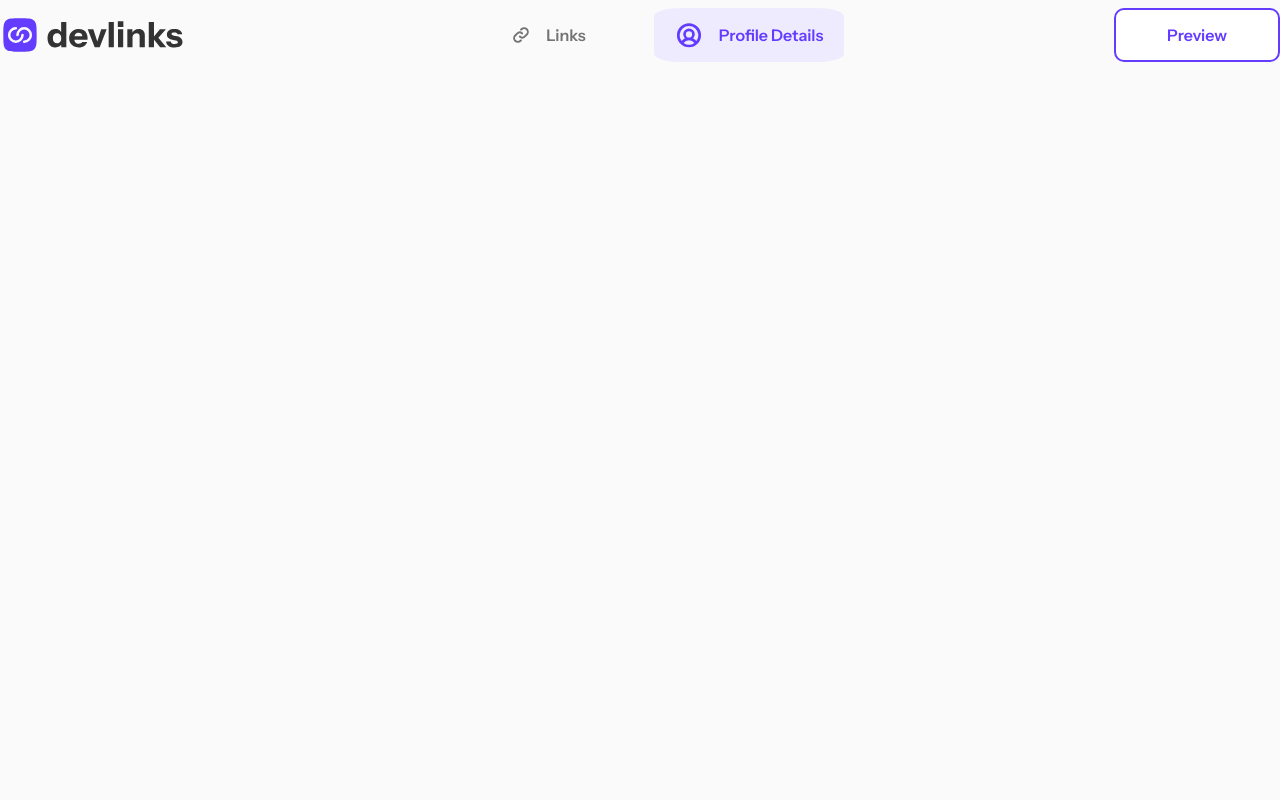
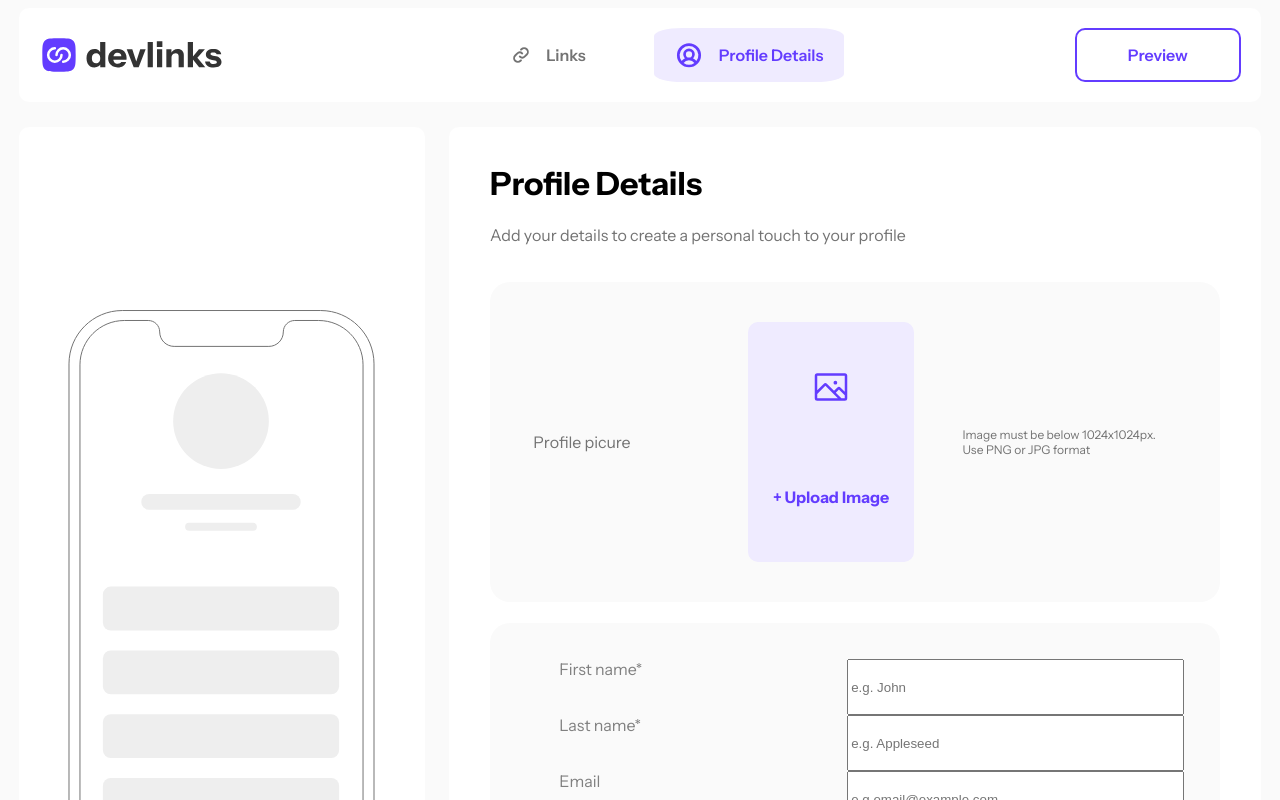
Before and after one commit to theZackD/link-sharing-app-zack-d, a React (Vite) app: page /dashboard in a window 1280 px wide. Both pictures are taken after a click on the element "Profile Details". Shown: the top 800 px of the page. Built offline with nearby package versions, Linux system fonts and the light colour scheme; no server answers.

Commit message:
links profiles

```diff
--- a/src/Dashboard.css
+++ b/src/Dashboard.css
@@ -1,6 +1,8 @@
 .dash-container {
   min-height: 100vh;
-    min-width: 100vw;
+  min-width: 97vw;
+  justify-content: center;
+  align-items: center;
 }
 
 .tabs {
@@ -23,15 +25,15 @@
   justify-content: center;
 }
 
-.active, .active > * {
-    background-color: #EFEBFF;
-    color: #633CFF;
+.active,
+.active > * {
+  background-color: #efebff;
+  color: #633cff;
 }
 
 .svg2 {
-    fill: #633CFF;
+  fill: #633cff;
 }
-
 
 .svg2 {
   width: 30px;
@@ -50,4 +52,163 @@
 .dash-head {
   display: flex;
   justify-content: space-between;
+  margin-bottom: 2%;
+  background-color: white;
+  padding: 20px;
+  border-radius: 10px;
 }
+
+.dash-body {
+  display: grid;
+  align-items: center;
+  justify-content: center;
+  grid-template-columns: 33% 66%;
+  gap: 2%;
+  padding-left: 6px;
+  padding-right: 6px;
+  margin-bottom: 2%;
+}
+
+
+.preview-side,
+.full-op {
+  background-color: white;
+  border-radius: 10px;
+  height: 125vh;
+}
+
+.op-side {
+    height: 105vh;
+    display: flex;
+    flex-direction: column;
+    padding: 2%;
+    padding-left: 5%;
+    padding-right: 5%;
+    gap: 20px;
+}
+
+.preview-side {
+  background-color: white;
+  display: flex;
+  justify-content: center;
+  align-items: center;
+}
+
+#Phone {
+  width: 307px;
+  height: 631px;
+}
+
+.explanation {
+    background-color: #FAFAFA;
+    display: flex;
+    flex-direction: column;
+    justify-content: center;
+    align-items: center;
+    height: 100vh;
+    text-align: center;
+}
+#link-exp-text {
+    width: 45ch;
+}
+
+#new-link-btn {
+    width: 100%;
+}
+
+.save-link {
+    display: flex;
+    justify-content: flex-end;
+    padding-right: 2%;
+    background-color: white;
+}
+
+#save-btn {
+    width: 15%;
+}
+
+.cus-title {
+    text-align: left;
+}
+
+hr {
+    color: rgba(128, 128, 128, 0.377);
+}
+
+.full-pro {
+    height: 105vh;
+    padding: 2%;
+    padding-left: 5%;
+    padding-right: 5%;
+    display: flex;
+    flex-direction: column;
+    gap: 2.5%;
+}
+
+.upload-text {
+    color: #633cff;
+    font-weight: 700;
+}
+
+.upload-image {
+    height: 30vh;
+    box-sizing: border-box;
+    background-color: #efebff;
+    width: 13vw;
+    font-size: 16px;
+    display: grid;
+    grid-template-rows: 1fr 1fr;
+    justify-content: center;
+    text-align: center;
+    align-items: center;
+    padding-top: 5%;
+    padding-bottom: 5%;
+    border-radius: 10px;
+}
+
+#up-img {
+    margin: auto;
+}
+
+.upload-space {
+    background-color: #FAFAFA;
+    display: grid;
+    justify-content: center;
+    align-items: center;
+    grid-template-columns: 33% 33% 33%;
+    padding: 5vh;
+    border-radius: 20px;
+}
+
+#img-format {
+    font-size: 12px;
+    margin: 0;
+}
+
+.prof-label {
+    font-size: 16px;
+    color: gray;
+}
+
+.prof-input {
+    height: 50px;
+    width: 50%;
+}
+
+.details {
+    display: flex;
+    flex-direction: column;
+    padding: 5%;
+    background-color: #FAFAFA;
+    border-radius: 20px;
+}
+
+.deet {
+    display: flex;
+    align-items: center;
+    justify-content: space-between;
+}
+
+.OFF {
+    display: none;
+}
--- a/src/Dashboard.tsx
+++ b/src/Dashboard.tsx
@@ -1,44 +1,146 @@
 import { useState } from "react";
-import LogoLarge from './assets/images/logo-devlinks-large.svg'
-import './Dashboard.css'
+import LogoLarge from "./assets/images/logo-devlinks-large.svg";
+import PhoneImage from "./assets/images/illustration-phone-mockup.svg";
+import Illustration from "./assets/images/illustration-empty.svg";
+import Upload from "./assets/images/icon-upload-image.svg"
+import "./Dashboard.css";
 
-
-function LinkIcon(props : {fill? : string, className : string}){
+function LinkIcon(props: { fill?: string; className: string }) {
   return (
-    <svg fill='none' className={props.className} xmlns="http://www.w3.org/2000/svg" width="16" height="16" viewBox="0 0 16 16"><path fill={props.fill || "#737373"} d="M8.523 11.72a.749.749 0 0 1 0 1.063l-.371.371A3.751 3.751 0 1 1 2.847 7.85l1.507-1.506A3.75 3.75 0 0 1 9.5 6.188a.753.753 0 0 1-1 1.125 2.25 2.25 0 0 0-3.086.091L3.908 8.91a2.25 2.25 0 0 0 3.183 3.183l.37-.371a.748.748 0 0 1 1.062 0Zm4.63-8.874a3.756 3.756 0 0 0-5.305 0l-.371.37A.751.751 0 1 0 8.539 4.28l.372-.37a2.25 2.25 0 0 1 3.182 3.182l-1.507 1.507a2.25 2.25 0 0 1-3.086.09.753.753 0 0 0-1 1.125 3.75 3.75 0 0 0 5.144-.152l1.507-1.507a3.756 3.756 0 0 0 .002-5.307v-.001Z"/></svg>
-  )
+    <svg
+      fill="none"
+      className={props.className}
+      xmlns="http://www.w3.org/2000/svg"
+      width="16"
+      height="16"
+      viewBox="0 0 16 16"
+    >
+      <path
+        fill={props.fill || "#737373"}
+        d="M8.523 11.72a.749.749 0 0 1 0 1.063l-.371.371A3.751 3.751 0 1 1 2.847 7.85l1.507-1.506A3.75 3.75 0 0 1 9.5 6.188a.753.753 0 0 1-1 1.125 2.25 2.25 0 0 0-3.086.091L3.908 8.91a2.25 2.25 0 0 0 3.183 3.183l.37-.371a.748.748 0 0 1 1.062 0Zm4.63-8.874a3.756 3.756 0 0 0-5.305 0l-.371.37A.751.751 0 1 0 8.539 4.28l.372-.37a2.25 2.25 0 0 1 3.182 3.182l-1.507 1.507a2.25 2.25 0 0 1-3.086.09.753.753 0 0 0-1 1.125 3.75 3.75 0 0 0 5.144-.152l1.507-1.507a3.756 3.756 0 0 0 .002-5.307v-.001Z"
+      />
+    </svg>
+  );
 }
 
-function ProfileIcon(props : {fill? : string, className : string}){
+function ProfileIcon(props: { fill?: string; className: string }) {
   return (
-    <svg xmlns="http://www.w3.org/2000/svg" width="21" height="20" fill={props.fill || 'none'} className={props.className} viewBox="0 0 21 20"><path fill={props.fill || "#737373"} d="M10.5 1.563A8.437 8.437 0 1 0 18.938 10 8.447 8.447 0 0 0 10.5 1.562ZM6.716 15.357a4.688 4.688 0 0 1 7.568 0 6.54 6.54 0 0 1-7.568 0Zm1.596-5.982a2.188 2.188 0 1 1 4.376 0 2.188 2.188 0 0 1-4.376 0Zm7.344 4.683a6.523 6.523 0 0 0-2.265-1.83 4.062 4.062 0 1 0-5.782 0 6.522 6.522 0 0 0-2.265 1.83 6.562 6.562 0 1 1 10.304 0h.008Z"/></svg>
-  )
+    <svg
+      xmlns="http://www.w3.org/2000/svg"
+      width="21"
+      height="20"
+      fill={props.fill || "none"}
+      className={props.className}
+      viewBox="0 0 21 20"
+    >
+      <path
+        fill={props.fill || "#737373"}
+        d="M10.5 1.563A8.437 8.437 0 1 0 18.938 10 8.447 8.447 0 0 0 10.5 1.562ZM6.716 15.357a4.688 4.688 0 0 1 7.568 0 6.54 6.54 0 0 1-7.568 0Zm1.596-5.982a2.188 2.188 0 1 1 4.376 0 2.188 2.188 0 0 1-4.376 0Zm7.344 4.683a6.523 6.523 0 0 0-2.265-1.83 4.062 4.062 0 1 0-5.782 0 6.522 6.522 0 0 0-2.265 1.83 6.562 6.562 0 1 1 10.304 0h.008Z"
+      />
+    </svg>
+  );
 }
 
 export default function Dashboard() {
+  const [tabSwitch, setTabSwitch] = useState<number>(0);
 
-  const [tabSwitch, setTabSwitch] = useState<number>(0)
-
-  const ChangeTab = (n : number) => {
-    setTabSwitch(n)
-  }
+  const ChangeTab = (n: number) => {
+    setTabSwitch(n);
+  };
 
   return (
     <div className="dash-container">
       <div className="dash-head">
         <img src={LogoLarge} alt="" />
         <div className="tabs">
-          <div onClick={() =>ChangeTab(0)} className={tabSwitch === 0 ? "tab active" : "tab"}>
-            <LinkIcon fill={tabSwitch === 0 ? "#633CFF" : ""} className="svg1 svg-active" />
+          <div
+            onClick={() => ChangeTab(0)}
+            className={tabSwitch === 0 ? "tab active" : "tab"}
+          >
+            <LinkIcon
+              fill={tabSwitch === 0 ? "#633CFF" : ""}
+              className="svg1 svg-active"
+            />
             <p>Links</p>
           </div>
-          <div onClick={() => ChangeTab(1)} className={tabSwitch === 1 ? "tab active" : "tab"}>
-            <ProfileIcon fill={tabSwitch === 1 ? "#633CFF" : ""} className="svg2" />
+          <div
+            onClick={() => ChangeTab(1)}
+            className={tabSwitch === 1 ? "tab active" : "tab"}
+          >
+            <ProfileIcon
+              fill={tabSwitch === 1 ? "#633CFF" : ""}
+              className="svg2"
+            />
             <p>Profile Details</p>
           </div>
         </div>
-        <button className="btn-2" id="Prev">Preview</button>
+        <button className="btn-2" id="Prev">
+          Preview
+        </button>
       </div>
+      <div className="dash-body">
+        <div className="preview-side">
+          <div className="preview-links">
+            <img id="Phone" src={PhoneImage} alt="" />
+          </div>
+        </div>
+        <div className="full-op">
+          <div className={tabSwitch === 0 ? "op-side" : "op-side OFF"}>
+            <div className="customize">
+              <h1 className="cus-title">Customize your links</h1>
+              <p>
+                Add/edit/remove links below and then share all your profiles with
+                the world
+              </p>
+            </div>
+            <button id="new-link-btn" className="btn-2">+ Add new link</button>
+            <div className="explanation">
+              <div className=""><img src={Illustration} alt="" /></div>
+              <h1 className="cus_title">Let's get you started</h1>
+              <p id="link-exp-text">
+                Use the "Add new link" button to get started. Once you have more
+                than one link, you can reorder and edit them. We're here to help
+                you share your profiles with everyone!
+              </p>
+            </div>
+          </div>
+          <div className={tabSwitch === 1 ? "full-pro" : "full-pro OFF"}>
+            <div>
+              <h1 className="cus-title">Profile Details</h1>
+              <p>Add your details to create a personal touch to your profile</p>
+            </div>
+            <div className="upload-space">
+              <p>Profile picure</p>
+              <div className="upload-image">
+                <img id="up-img" src={Upload} alt="" />
+                <p className="upload-text">+ Upload Image</p>
+              </div>
+              <p id="img-format">Image must be below 1024x1024px. <br />Use PNG or JPG format</p>
+            </div>
+            <div className="details">
+              <div className="deet">
+                <label className="prof-label" htmlFor="First name">First name*</label>
+                <input className="prof-input"  type="text" placeholder="e.g. John" />
+              </div>
+              <div className="deet">
+                <label className="prof-label" htmlFor="First name">Last name*</label>
+                <input className="prof-input" type="text" placeholder="e.g. Appleseed" />
+              </div>
+              <div className="deet">
+                <label className="prof-label" htmlFor="Email">
+                  Email
+                </label>
+                <input className="prof-input" type="text" placeholder="e.g email@example.com" />
+              </div>
+            </div>
+          </div>
+          <hr />
+          <div className="save-link">
+            <button disabled={true} id="save-btn" className="btn-1">Save</button>
+          </div>
+        </div>
+      </div>
+
     </div>
   );
 }
--- a/src/Login.tsx
+++ b/src/Login.tsx
@@ -70,7 +70,7 @@
         <form action="#" onSubmit={handleSubmit}>
           <label htmlFor="Email">Email address</label>
           <input
-            className="email"
+            className="email log-input"
             type="text"
             name="Email"
             placeholder={`e.g.: alex@email.com`}
@@ -79,7 +79,7 @@
           <p className="error"> {emailError} </p>
           <label htmlFor="Password">Password</label>
           <input
-            className="password"
+            className="password log-input"
             type="password"
             name="Password"
             placeholder={"Enter your password"}
--- a/src/components.css
+++ b/src/components.css
@@ -1,6 +1,6 @@
 @import url("https://fonts.googleapis.com/css2?family=Instrument+Sans:wght@400;600;700&display=swap");
 
-input {
+.log-input {
   height: 48px;
   width: 90%;
   margin-bottom: 5%;
```
Also changed, not shown: src/SignUp.tsx (+5 -6 lines). Lines whose indentation alone changed are shown as unchanged.
